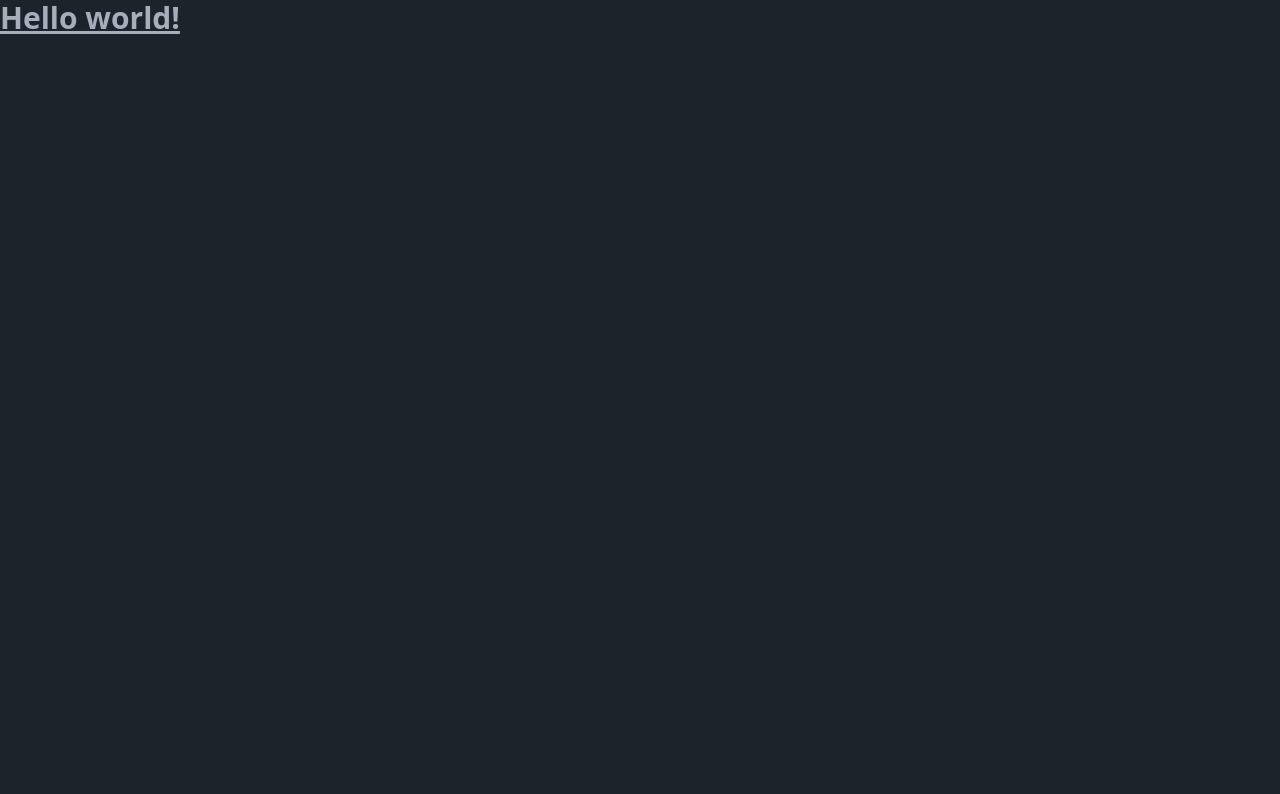
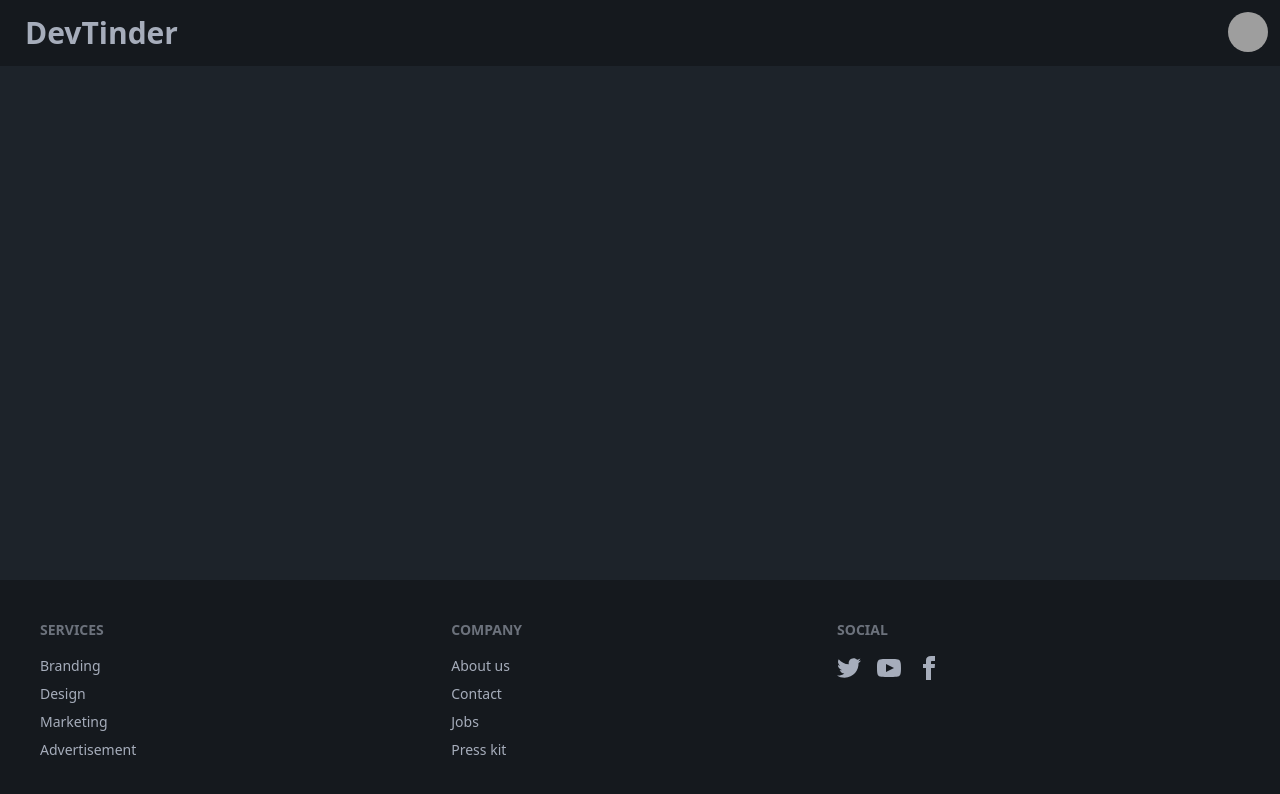
Before and after one commit to abhishek2002singh/DevTender, a React (Vite) app in the folder DevTenderFrontend/: page / in a window 1280 px wide. Shown: the top 794 px of the page. Built offline with nearby package versions, Linux system fonts and the light colour scheme; grey boxes are pictures that could not be loaded.

Commit message:
explore routing

```diff
--- a/DevTenderFrontend/package.json
+++ b/DevTenderFrontend/package.json
@@ -11,7 +11,8 @@
   },
   "dependencies": {
     "react": "^18.3.1",
-    "react-dom": "^18.3.1"
+    "react-dom": "^18.3.1",
+    "react-router-dom": "^6.26.2"
   },
   "devDependencies": {
     "@eslint/js": "^9.9.0",
--- a/DevTenderFrontend/src/App.jsx
+++ b/DevTenderFrontend/src/App.jsx
@@ -1,12 +1,24 @@
+
+import {BrowserRouter , Routes ,Route} from 'react-router-dom'
+import Body from './Body'
+import Login from './Login'
+import Profile from './Profile'
 
 function App() {
 
-
   return (
     <>
-       <h1 className="text-3xl font-bold underline">
-      Hello world!
-    </h1>
+    <BrowserRouter basename='/'>
+    <Routes>
+      <Route path='/'  element={<Body />}>
+        <Route path='/login' element={<Login />} />
+        <Route path='/profile' element={<Profile />} />
+
+      </Route>
+
+    </Routes>
+  </BrowserRouter>
+
     </>
   )
 }
--- /dev/null
+++ b/DevTenderFrontend/src/Body.jsx
@@ -0,0 +1,15 @@
+import { Outlet } from "react-router-dom"
+import NavBar from "./navBar"
+import Footer from "./Footer"
+
+const Body = () => {
+  return (
+    <div>
+        <NavBar />
+        <Outlet/>
+        <Footer />
+    </div>
+  )
+}
+
+export default Body
--- /dev/null
+++ b/DevTenderFrontend/src/Footer.jsx
@@ -0,0 +1,62 @@
+
+
+const Footer = () => {
+  return (
+    <footer className="footer bg-base-300 text-base-content p-10 absolute inset-x-0 bottom-0 ">
+  <nav>
+    <h6 className="footer-title">Services</h6>
+    <a className="link link-hover">Branding</a>
+    <a className="link link-hover">Design</a>
+    <a className="link link-hover">Marketing</a>
+    <a className="link link-hover">Advertisement</a>
+  </nav>
+  <nav>
+    <h6 className="footer-title">Company</h6>
+    <a className="link link-hover">About us</a>
+    <a className="link link-hover">Contact</a>
+    <a className="link link-hover">Jobs</a>
+    <a className="link link-hover">Press kit</a>
+  </nav>
+  <nav>
+    <h6 className="footer-title">Social</h6>
+    <div className="grid grid-flow-col gap-4">
+      <a>
+        <svg
+          xmlns="http://www.w3.org/2000/svg"
+          width="24"
+          height="24"
+          viewBox="0 0 24 24"
+          className="fill-current">
+          <path
+            d="M24 4.557c-.883.392-1.832.656-2.828.775 1.017-.609 1.798-1.574 2.165-2.724-.951.564-2.005.974-3.127 1.195-.897-.957-2.178-1.555-3.594-1.555-3.179 0-5.515 2.966-4.797 6.045-4.091-.205-7.719-2.165-10.148-5.144-1.29 2.213-.669 5.108 1.523 6.574-.806-.026-1.566-.247-2.229-.616-.054 2.281 1.581 4.415 3.949 4.89-.693.188-1.452.232-2.224.084.626 1.956 2.444 3.379 4.6 3.419-2.07 1.623-4.678 2.348-7.29 2.04 2.179 1.397 4.768 2.212 7.548 2.212 9.142 0 14.307-7.721 13.995-14.646.962-.695 1.797-1.562 2.457-2.549z"></path>
+        </svg>
+      </a>
+      <a>
+        <svg
+          xmlns="http://www.w3.org/2000/svg"
+          width="24"
+          height="24"
+          viewBox="0 0 24 24"
+          className="fill-current">
+          <path
+            d="M19.615 3.184c-3.604-.246-11.631-.245-15.23 0-3.897.266-4.356 2.62-4.385 8.816.029 6.185.484 8.549 4.385 8.816 3.6.245 11.626.246 15.23 0 3.897-.266 4.356-2.62 4.385-8.816-.029-6.185-.484-8.549-4.385-8.816zm-10.615 12.816v-8l8 3.993-8 4.007z"></path>
+        </svg>
+      </a>
+      <a>
+        <svg
+          xmlns="http://www.w3.org/2000/svg"
+          width="24"
+          height="24"
+          viewBox="0 0 24 24"
+          className="fill-current">
+          <path
+            d="M9 8h-3v4h3v12h5v-12h3.642l.358-4h-4v-1.667c0-.955.192-1.333 1.115-1.333h2.885v-5h-3.808c-3.596 0-5.192 1.583-5.192 4.615v3.385z"></path>
+        </svg>
+      </a>
+    </div>
+  </nav>
+</footer>
+  )
+}
+
+export default Footer
--- /dev/null
+++ b/DevTenderFrontend/src/Login.jsx
@@ -0,0 +1,9 @@
+
+
+const Login = () => {
+  return (
+    <div>Login</div>
+  )
+}
+
+export default Login
--- /dev/null
+++ b/DevTenderFrontend/src/NavBar.jsx
@@ -0,0 +1,35 @@
+const NavBar = () => {
+  return (
+    <div className="navbar bg-base-300">
+    <div className="flex-1">
+      <a className="btn btn-ghost text-3xl">DevTinder</a>
+    </div>
+    <div className="flex-none gap-2">
+
+      <div className="dropdown dropdown-end">
+        <div tabIndex={0} role="button" className="btn btn-ghost btn-circle avatar">
+          <div className="w-10 rounded-full">
+            <img
+              alt="Tailwind CSS Navbar component"
+              src="https://img.daisyui.com/images/stock/photo-1534528741775-53994a69daeb.webp" />
+          </div>
+        </div>
+        <ul
+          tabIndex={0}
+          className="menu menu-sm dropdown-content bg-base-100 rounded-box z-[1] mt-3 w-52 p-2 shadow">
+          <li>
+            <a className="justify-between">
+              Profile
+              <span className="badge">New</span>
+            </a>
+          </li>
+          <li><a>Settings</a></li>
+          <li><a>Logout</a></li>
+        </ul>
+      </div>
+    </div>
+  </div>
+  )
+}
+
+export default NavBar
--- /dev/null
+++ b/DevTenderFrontend/src/Profile.jsx
@@ -0,0 +1,9 @@
+
+
+const Profile = () => {
+  return (
+    <div>Profile</div>
+  )
+}
+
+export default Profile
```
Also changed, not shown: 2 other files (tests, documents, lock files or other folders).
